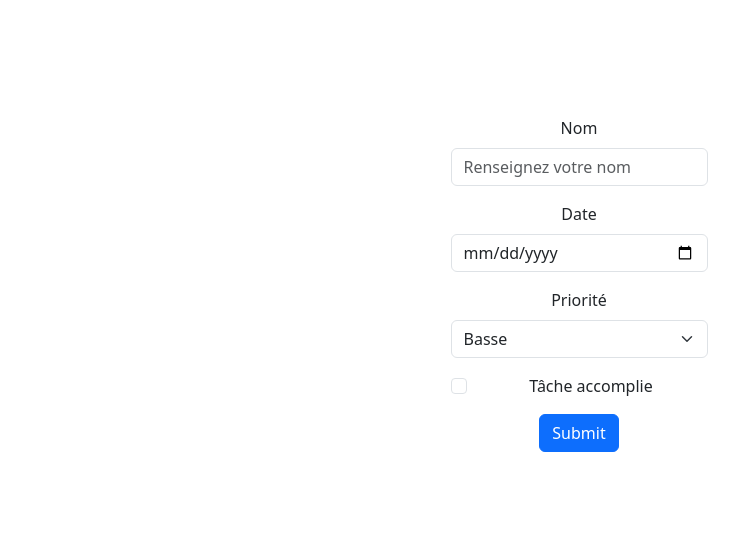
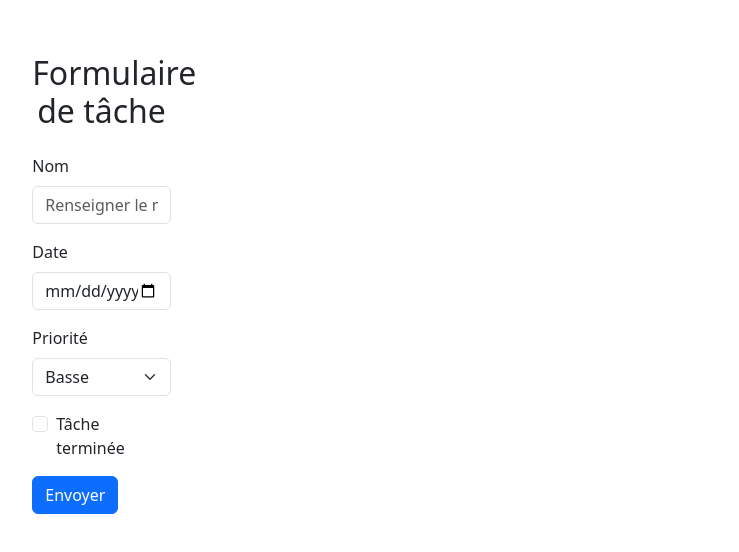
Before and after one commit to Drixx05/react_formv1, a React (Vite) app: page / in a window 1280 px wide. Shown: the part 116-668 px from the top of the page, without its empty margins (61-800 px from the left). Built offline with nearby package versions, Linux system fonts and the light colour scheme.

Commit message:
changed for react useForm

```diff
--- a/src/App.jsx
+++ b/src/App.jsx
@@ -1,62 +1,65 @@
-import { useState } from "react";
+import { useForm } from "react-hook-form";
 import Form from "react-bootstrap/Form";
 import Button from "react-bootstrap/Button";
+import Container from "react-bootstrap/Container";
+import Row from "react-bootstrap/Row";
+import Col from "react-bootstrap/Col";
 import "bootstrap/dist/css/bootstrap.min.css";
-import "./App.css";
 
 function App() {
-  const [formData, setFormData] = useState({
+    const {
+        register,
+        handleSubmit,
+        formState: { errors },
+        reset,
+    } = useForm({
+        defaultValues: {
             name: "",
-    date: "",
+            dueDate: "",
             priority: "low",
             isChecked: false,
+        },
     });
 
-  const handleChange = (e) => {
-    const { name, value, type, checked } = e.target;
-    setFormData((prevData) => ({
-      ...prevData,
-      [name]: type === "checkbox" ? checked : value,
-    }));
-  };
-
-  const handleSubmit = (e) => {
-    e.preventDefault();
-    console.log(formData);
+    const onSubmit = (data) => {
+        console.log(data);
+        reset();
     };
 
     return (
-    <Form onSubmit={handleSubmit}>
+        <Container as="main" className="py-5">
+            <Row className="justify-content-center">
+                <Col md={6}>
+                    <h2 className="mb-4 text-center">Formulaire de tâche</h2>
+                    <Form onSubmit={handleSubmit(onSubmit)}>
                         <Form.Group className="mb-3" controlId="formBasicName">
                             <Form.Label>Nom</Form.Label>
                             <Form.Control
                                 type="text"
-          name="name"
-          value={formData.name}
-          onChange={handleChange}
-          placeholder="Renseignez votre nom"
-          required
+                                {...register("name", { required: "Le nom est requis" })}
+                                placeholder="Renseigner le nom de la tâche"
+                                isInvalid={!!errors.name}
                             />
+                            <Form.Control.Feedback type="invalid">
+                                {errors.name?.message}
+                            </Form.Control.Feedback>
                         </Form.Group>
 
                         <Form.Group className="mb-3" controlId="formBasicDate">
                             <Form.Label>Date</Form.Label>
                             <Form.Control
                                 type="date"
-          name="date"
-          value={formData.date}
-          onChange={handleChange}
-          required
+                                {...register("dueDate", { required: "La date est requise" })}
+                                isInvalid={!!errors.dueDate}
                             />
+                            <Form.Control.Feedback type="invalid">
+                                {errors.dueDate?.message}
+                            </Form.Control.Feedback>
                         </Form.Group>
 
                         <Form.Group className="mb-3" controlId="formBasicPriority">
                             <Form.Label>Priorité</Form.Label>
-        <Form.Select
-          name="priority"
-          value={formData.priority}
-          onChange={handleChange}
-        >
+                            <Form.Select {...register("priority")}>
                                 <option value="low">Basse</option>
                                 <option value="medium">Moyenne</option>
                                 <option value="high">Haute</option>
@@ -66,17 +69,18 @@ function App() {
                         <Form.Group className="mb-3" controlId="formBasicCheckbox">
                             <Form.Check
                                 type="checkbox"
-          name="isChecked"
-          checked={formData.isChecked}
-          onChange={handleChange}
-          label="Tâche accomplie"
+                                label="Tâche terminée"
+                                {...register("isChecked")}
                             />
                         </Form.Group>
 
                         <Button variant="primary" type="submit">
-        Submit
+                            Envoyer
                         </Button>
                     </Form>
+                </Col>
+            </Row>
+        </Container>
     );
 }
 
```
Lines whose indentation alone changed are shown as unchanged.
